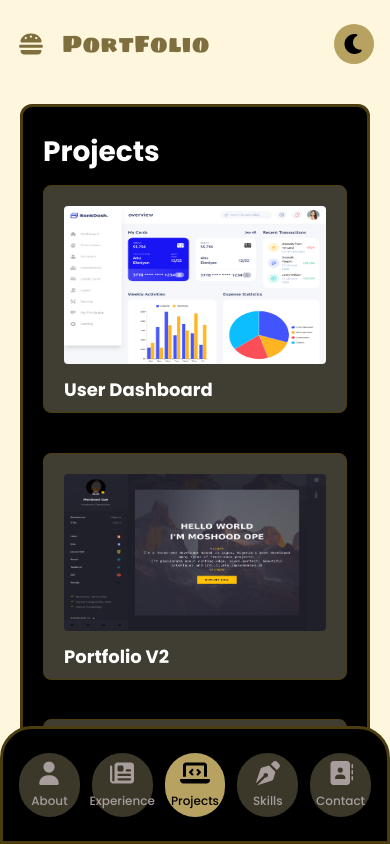
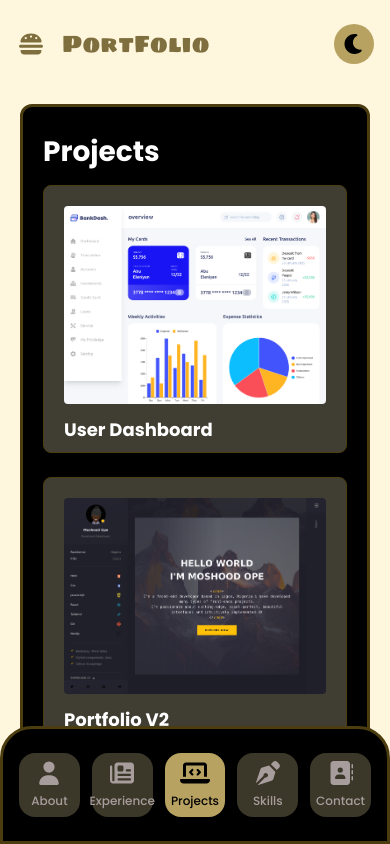
Before and after one commit to mosgizy/portfolio-v3, a Next.js app: page /projects in a window 390 px wide. Shown: the top 844 px of the page. Built offline with nearby package versions, Linux system fonts and the light colour scheme.

Commit message:
fixed project image responsiveness and nav radius

```diff
--- a/src/app/components/nav.tsx
+++ b/src/app/components/nav.tsx
@@ -60,7 +60,7 @@ const NavBar = () => {
 									pathname === info.route
 										? 'bg-secondary-100 text-neutral-100'
 										: 'bg-secondary-800 text-secondary-900'
-								} px-2 py-2 flex flex-col gap-1 items-center rounded-full lg:rounded-sm`}
+								} px-2 py-2 flex flex-col gap-1 items-center rounded-2xl md:rounded-full lg:rounded-sm`}
 							>
 								<FontAwesomeIcon icon={info.icon} className="text-2xl" />
 								<span
--- a/src/app/projects/page.tsx
+++ b/src/app/projects/page.tsx
@@ -35,13 +35,13 @@ const Projects = () => {
 	return (
 		<section>
 			<h2 className="font-bold text-2.6xl mb-3">Projects</h2>
-			<div className="grid grid-cols-1 lg:grid-cols-2 lg:gap-x-12 lg:-gap-y-12 lg:px-9">
+			<div className="grid grid-cols-1 gap-6 md:gap-8 lg:grid-cols-2 items-stretch">
 				{projects.map((project, index) => {
 					const { link, image, title } = project;
 					return (
+						<div key={index}>
 							<Link
 								href={link}
-							key={index}
 								target="_blank"
 								className="block relative bg-tertiary-800 max-h-max border-[1.5px] border-tertiary-300 px-5 pt-5 pb-2 rounded-lg"
 							>
@@ -50,10 +50,11 @@ const Projects = () => {
 									alt={title}
 									width={920}
 									height={177}
-								className="rounded-sm w-full h-2/3"
+									className="rounded-sm w-full md:h-[380px] lg:h-[300px]"
 								/>
 								<div className="text-lg font-bold text-neutral-200 mt-3 capitalize">{title}</div>
 							</Link>
+						</div>
 					);
 				})}
 			</div>
```
Also changed, not shown: public/images/fabulous.png. Lines whose indentation alone changed are shown as unchanged.
